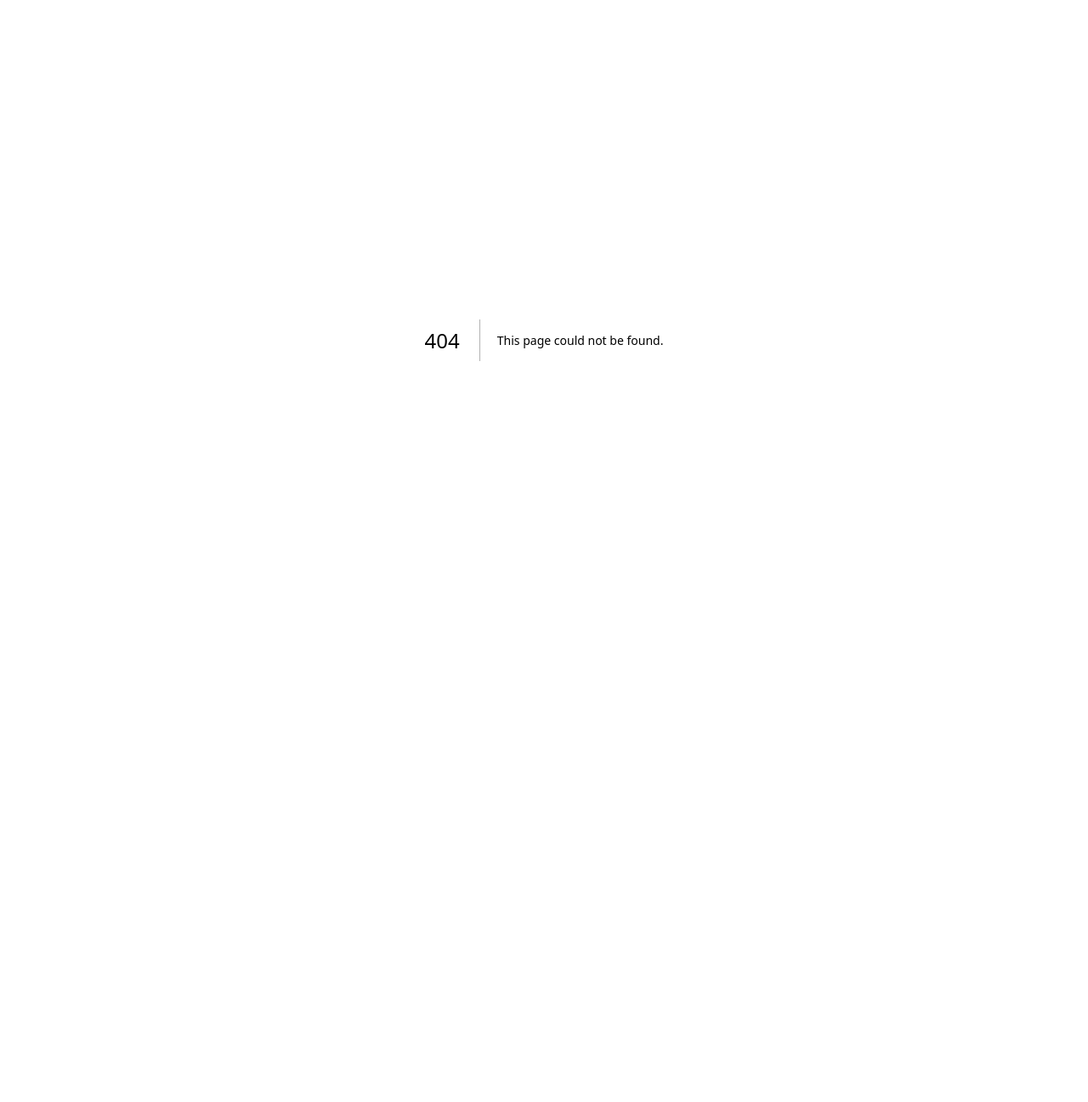
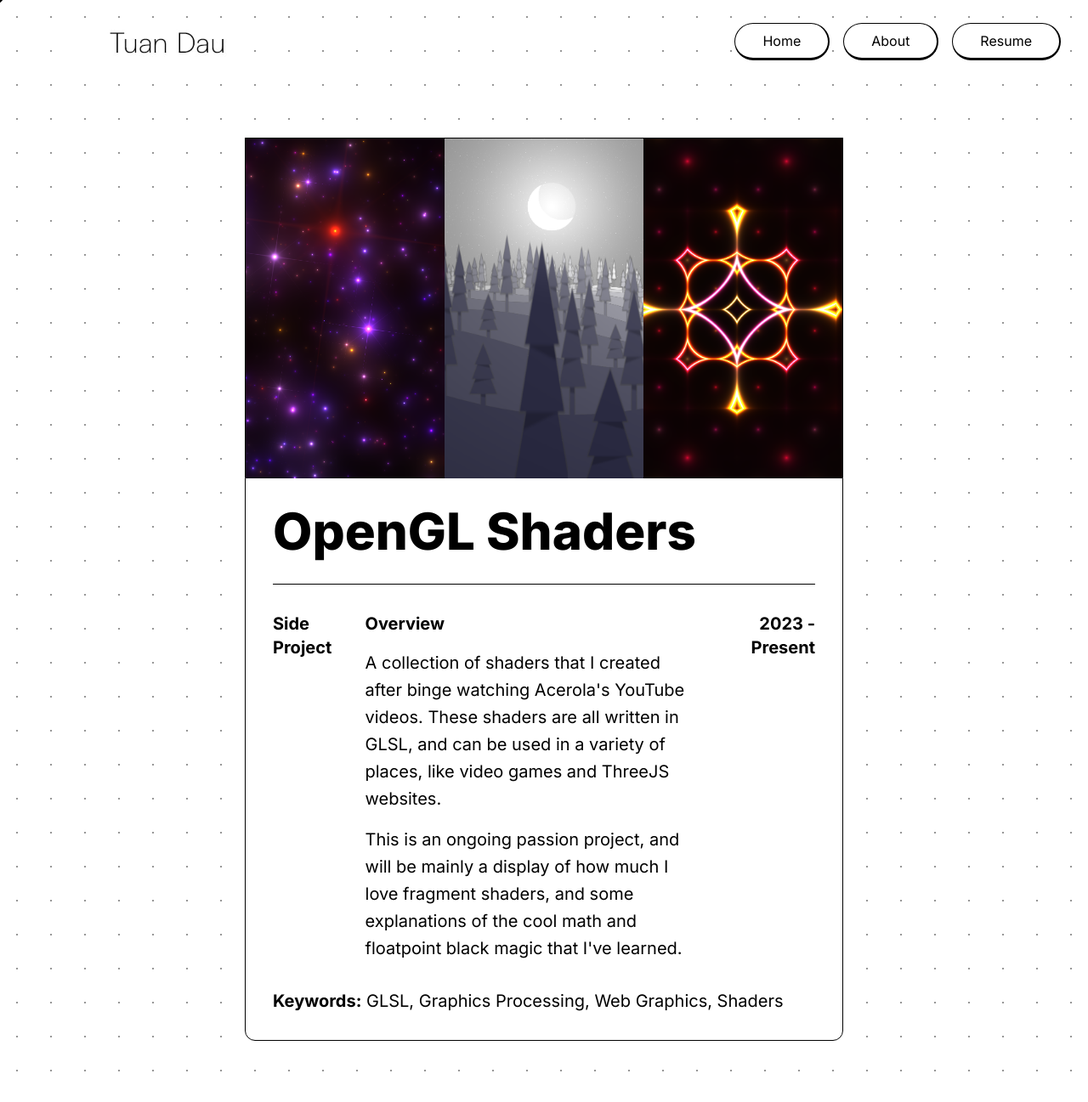
Before and after one commit to tuansydau/portfolio-website, a Next.js app: page /tesla-tools in a window 1280 px wide. Before the commit this address had no page. Shown: the top 1297 px of the page at 85% size. Before the commit the page ends 800 px from the top, so only its background shows below. Built offline with nearby package versions, Linux system fonts and the light colour scheme; a web font is replaced by a local one.

Commit message:
removed: cursor lag

```diff
--- a/app/globals.css
+++ b/app/globals.css
@@ -34,5 +34,29 @@ body {
   top: 0;
   left: 0;
   pointer-events: none;
-  /* transition-duration: 25ms; */
+  transition-duration: 50ms;
 }
+
+.cursor-dot {
+  width: 5px;
+  height: 5px;
+  background-color: black;
+}
+
+.cursor-outline {
+  width: 30px;
+  height: 30px;
+  background-color: black;
+  border: 2px solid white;
+}
+
+.cursor-dot,
+.cursor-outline {
+  position: fixed;
+  top: 0;
+  left: 0;
+  transform: translate(-75%, -75%);
+  border-radius: 50%;
+  z-index: 100;
+  pointer-events: none;
+}
--- a/app/page.tsx
+++ b/app/page.tsx
@@ -9,6 +9,7 @@ import IntroSection from '@/components/App/IntroSection';
 import BoxIcon from '@/components/App/BoxIcon';
 import Link from 'next/link';
 import Image from 'next/image';
+import useMousePosition from '@/utils/useMousePosition';
 
 interface MousePosition {
   x: number;
@@ -17,70 +18,34 @@ interface MousePosition {
 
 export default function Home() {
   const [modalOpen, setModalOpen] = useState<boolean>(false);
-  const [mousePosition, setMousePosition] = useState<MousePosition>({
-    x: 0,
-    y: 0
-  });
-  const [cursorVariant, setCursorVariant] = useState('default');
+  const { x, y } = useMousePosition();
+  const [isHover, setIsHover] = useState<boolean>(false);
+  var size = isHover ? 200 : 10;
+  var color = isHover ? 'white' : 'black';
+  var mixBlendMode = isHover ? 'difference' : 'normal';
 
-  useEffect(() => {
-    const mouseMove = (e: MouseEvent) => {
-      setMousePosition({
-        x: e.clientX,
-        y: e.clientY
-      });
-    };
-
-    window.addEventListener('mousemove', mouseMove);
-
-    return () => {
-      window.removeEventListener('mousemove', mouseMove);
-    };
-  }, []);
-
-  const variants = {
-    default: {
-      x: mousePosition.x - 10,
-      y: mousePosition.y - 10
-    },
-    button: {
-      x: mousePosition.x - 10,
-      y: mousePosition.y - 10,
-      backgroundColor: 'white',
-      mixBlendMode: 'difference'
-    },
-    text: {
-      height: 200,
-      width: 200,
-      x: mousePosition.x - 100,
-      y: mousePosition.y - 100,
-      backgroundColor: 'white',
-      mixBlendMode: 'difference'
-    }
-  };
-
-  const textEnter = () => setCursorVariant('text');
-  const textLeave = () => setCursorVariant('default');
-  const buttonEnter = () => setCursorVariant('button');
-  const buttonLeave = () => setCursorVariant('default');
+  const textEnter = () => setIsHover(true);
+  const textLeave = () => setIsHover(false);
 
   return (
     <div className="flex min-h-screen flex-col items-center justify-between">
-      <Navbar
-        highlightedButton={'home'}
-        buttonEnterFunction={buttonEnter}
-        buttonLeaveFunction={buttonLeave}
-      />
+      <Navbar highlightedButton={'home'} />
 
-      {/* Custom cursor element */}
+      <div className="cursor-outline" data-cursor-outline></div>
+
       <motion.div
         className="cursor z-50"
+        style={{
+          x: x - size / 2,
+          y: y - size / 2,
+          backgroundColor: color,
           /*
-        //@ts-ignore */
-        variants={variants}
+          // @ts-ignore */
+          mixBlendMode: mixBlendMode
+        }}
         /*
-        //@ts-ignore */
-        animate={cursorVariant}
+        // @ts-ignore */
+        animate={{ height: size, width: size }}
       />
       <Modal isModalOpen={modalOpen} modalSetter={setModalOpen} />
       <IntroSection
@@ -126,6 +91,7 @@ export default function Home() {
                 </Link>
               </div>
               {/* <div className="w-1/2 h-full">
+                <Link href="/tesla-tools">
                   <div className="bg-black w-full h-3/4 rounded-xl mb-2" />
                   <div className="border-b border-black mb-1">
                     Tesla Firmware OTA Tools
@@ -134,6 +100,7 @@ export default function Home() {
                     Tools that I created during my work term at Tesla to help
                     speed up firmware testing within the Infotainment QA team.
                   </div>
+                </Link>
               </div> */}
             </div>
             <div className="flex w-full h-1/2 space-x-12">
@@ -174,10 +141,7 @@ export default function Home() {
         </div>
       </div>
 
-      <Footer
-        buttonEnterFunction={buttonEnter}
-        buttonLeaveFunction={buttonLeave}
-      />
+      <Footer />
     </div>
   );
 }
--- /dev/null
+++ b/app/tesla-tools/page.tsx
@@ -0,0 +1,99 @@
+'use client';
+
+import Navbar from '@/components/Navbar';
+import Footer from '@/components/Footer';
+import Image from 'next/image';
+import { useEffect } from 'react';
+
+export default function TeslaTools() {
+  useEffect(() => {
+    // const cursorDot = document.querySelector('[data-cursor-dot]');
+    const cursorOutline = document.querySelector('[data-cursor-outline]');
+
+    window.addEventListener('mousemove', function (e) {
+      const posX = e.clientX;
+      const posY = e.clientY;
+
+      // // @ts-ignore
+      // cursorDot.style.left = `${posX}px`;
+
+      // // @ts-ignore
+      // cursorDot.style.top = `${posY}px`;
+
+      // @ts-ignore
+      cursorOutline.animate(
+        {
+          left: `${posX}px`,
+          top: `${posY}px`
+        },
+        { duration: 500, fill: 'forwards' }
+      );
+    });
+  });
+
+  return (
+    <div className="flex min-h-screen flex-col justify-between">
+      <Navbar />
+      {/* Intro section */}
+      <div className="flex flex-col w-full h-full items-center text-xl">
+        <div className="mt-16 px-72">
+          <div className="w-full flex h-[400px]  border border-black">
+            <div className="flex relative w-1/3 bg-black h-[400px]">
+              <Image
+                src="/starfield-hero-static.png"
+                objectFit="cover"
+                fill
+                alt=""
+              />
+            </div>
+            <div className="flex relative w-1/3 bg-black h-[400px]">
+              <Image
+                src="/over-the-moon-static.png"
+                objectFit="cover"
+                fill
+                alt=""
+              />
+            </div>
+            <div className="flex relative w-1/3 bg-black h-[400px]">
+              <Image src="/diamond-static.png" objectFit="cover" fill alt="" />
+            </div>
+          </div>
+          <div className="bg-white border border-black p-8 rounded-b-xl">
+            <div className="text-6xl border-b border-black pb-8 font-extrabold">
+              OpenGL Shaders
+            </div>
+            <div className="flex justify-between mt-8 ">
+              <div className="font-bold">Side Project</div>
+              <div className="w-2/3">
+                <div className="font-bold">Overview</div>
+                <div className="mt-4 leading-8">
+                  A collection of shaders that I created after binge watching
+                  Acerola&apos;s YouTube videos. These shaders are all written
+                  in GLSL, and can be used in a variety of places, like video
+                  games and ThreeJS websites.
+                </div>
+                <div className="mt-4 leading-8">
+                  This is an ongoing passion project, and will be mainly a
+                  display of how much I love fragment shaders, and some
+                  explanations of the cool math and floatpoint black magic that
+                  I&apos;ve learned.
+                </div>
+              </div>
+              <div className="font-bold text-right">
+                <p>2023 - Present</p>
+              </div>
+            </div>
+            <div className="mt-8">
+              <b>Keywords:</b> GLSL, Graphics Processing, Web Graphics, Shaders
+            </div>
+          </div>
+        </div>
+      </div>
+      {/* <div className="cursor-dot" data-cursor-dot></div> */}
+      <div className="cursor-outline" data-cursor-outline></div>
+      <div className="mb-72" />
+
+      <Footer />
+    </div>
+  );
+}
--- a/components/App/IntroSection.tsx
+++ b/components/App/IntroSection.tsx
@@ -1,6 +1,6 @@
 interface IntroSectionProps {
-  textEnterFunction: () => void;
-  textExitFunction: () => void;
+  textEnterFunction?: () => void;
+  textExitFunction?: () => void;
   modalFunction: (isOpen: boolean) => void;
 }
 
--- /dev/null
+++ b/utils/useMousePosition.tsx
@@ -0,0 +1,18 @@
+import { useEffect, useState } from 'react';
+
+export default function useMousePosition() {
+  const [mousePosition, setMousePosition] = useState({ x: 0, y: 0 });
+  const updateMousePosition = (e: MouseEvent) => {
+    setMousePosition({ x: e.clientX, y: e.clientY });
+  };
+
+  useEffect(() => {
+    window.addEventListener('mousemove', updateMousePosition);
+
+    return () => {
+      window.removeEventListener('mousemove', updateMousePosition);
+    };
+  });
+
+  return mousePosition;
+}
```
Lines whose indentation alone changed are shown as unchanged.
